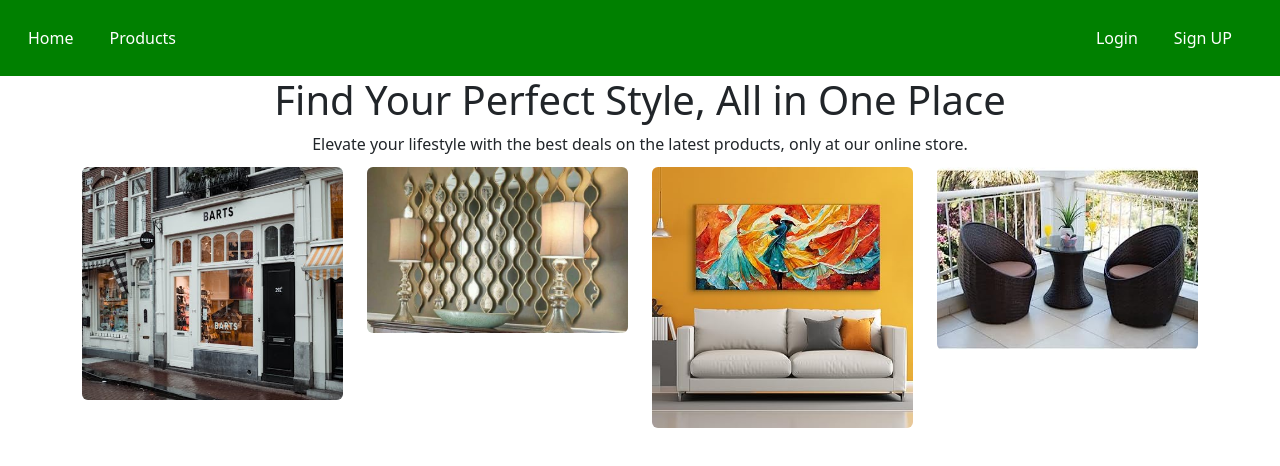
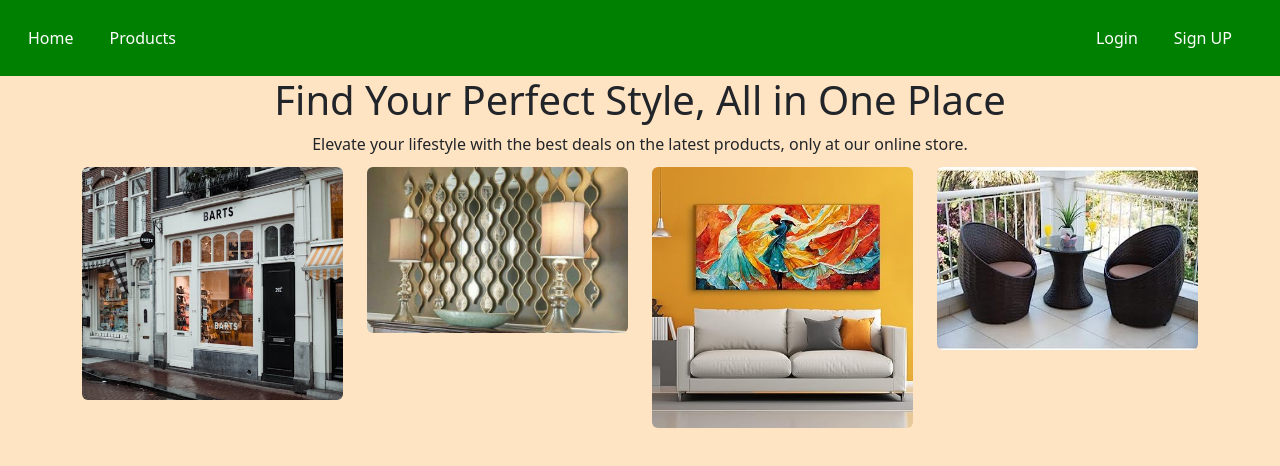
Before and after one commit to Roshnijoseph90/Product_FrontEnd, a React (Vite) app: page / in a window 1280 px wide. Shown: the top 466 px of the page. Built offline with nearby package versions, Linux system fonts and the light colour scheme.

Commit message:
added css for home page

```diff
--- a/src/Components/Home.css
+++ b/src/Components/Home.css
@@ -1,6 +1,6 @@
 body
 {
-  background-color: bisque;
+  background-color: bisque !important;
 }
 .center-text {
   text-align: center;
```
